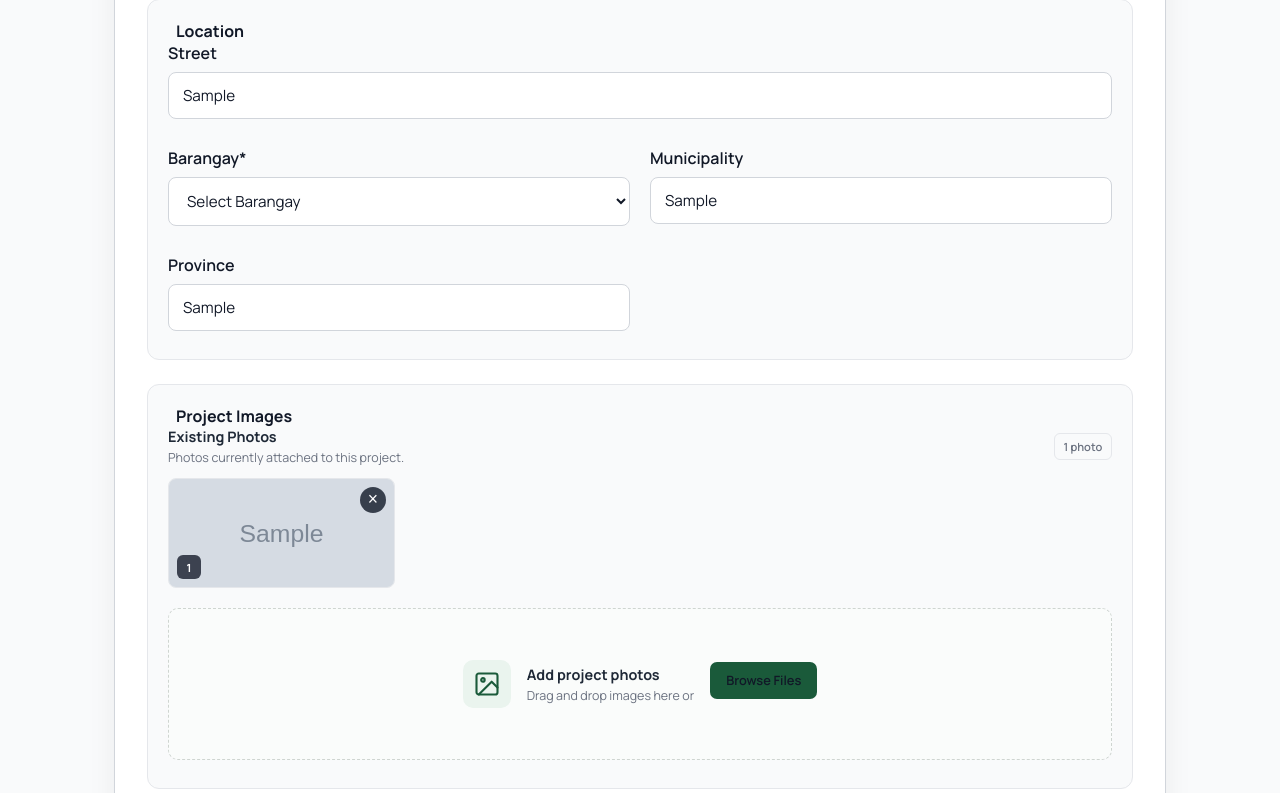
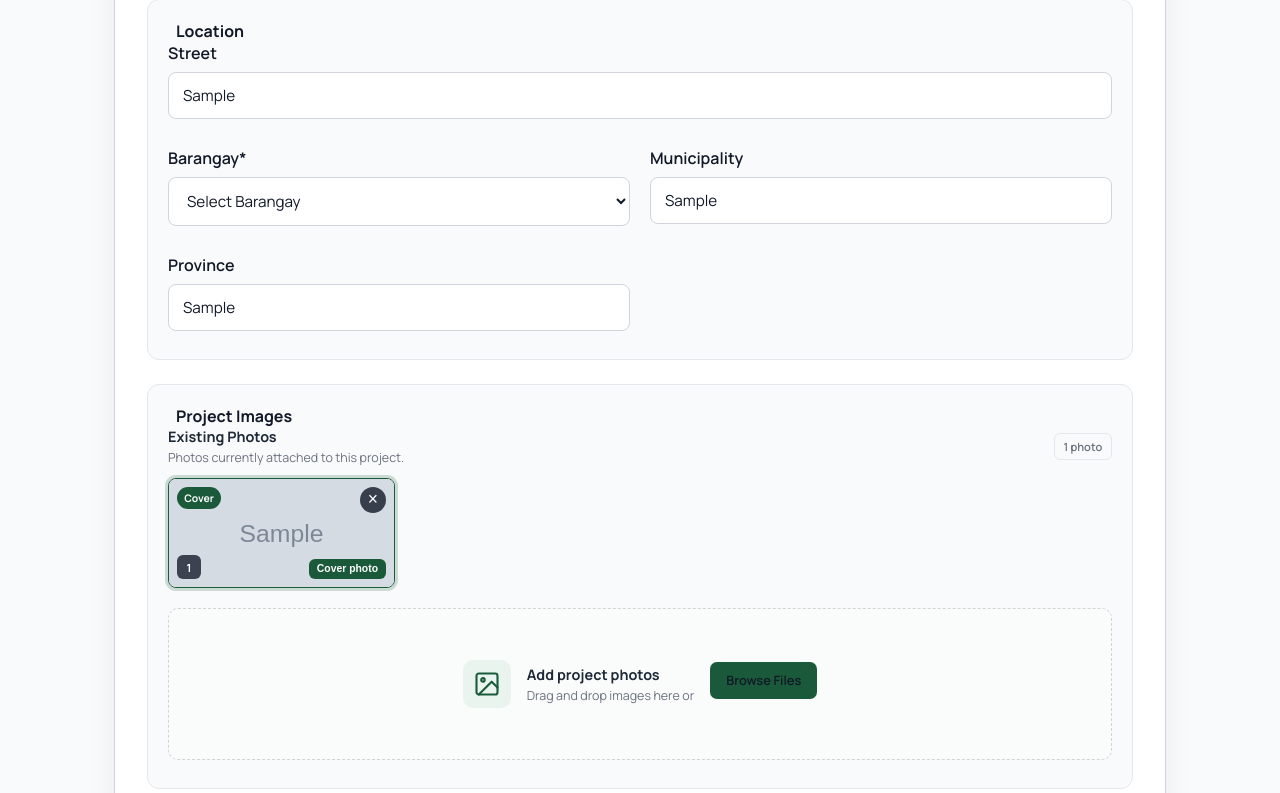
Before and after one commit to AboloftZeke/Gabaldon-Municipality-Project-Tracker, a Django app: page /mayor/dashboard/non-infrastructure/1/edit/ in a window 1280 px wide. Shown: the part 1211-2004 px from the top of the page. Run offline with Django 5.2, Linux system fonts and the light colour scheme; a user stored in the database is signed in; data comes from the database, SQL or seed files in the repository; tables that the repository leaves empty hold one stand-in row (values such as "Sample post"); grey boxes marked "Sample" are stand-in pictures; parts of the project's set-up code (start-up, migrations or seed data) failed here and were passed over.

Commit message:
Add selectable project cover photos

```diff
--- a/apps/non_infrastructure/forms.py
+++ b/apps/non_infrastructure/forms.py
@@ -93,6 +93,11 @@ class NonInfrastructureProjectForm(forms.Form):
         widget=forms.HiddenInput(),
     )
 
+    cover_image_selection = forms.CharField(
+        required=False,
+        widget=forms.HiddenInput(),
+    )
+
     def __init__(self, *args, **kwargs):
         self.instance = kwargs.pop('instance', None)
         super().__init__(*args, **kwargs)
@@ -108,7 +113,17 @@ class NonInfrastructureProjectForm(forms.Form):
         if self.instance is not None:
             normalized = self._resolve_instance(self.instance)
             if normalized is not None:
-                self.existing_images = list(normalized.project.images.order_by('-created_at'))
+                self.existing_images = list(
+                    normalized.project.images.order_by('-is_cover', '-created_at')
+                )
+                existing_cover = next(
+                    (image for image in self.existing_images if image.is_cover),
+                    self.existing_images[0] if self.existing_images else None,
+                )
+                if existing_cover:
+                    self.fields['cover_image_selection'].initial = (
+                        f'existing:{existing_cover.pk}'
+                    )
                 self.fields['non_infra_name'].initial = normalized.non_infra_name
                 self.fields['description'].initial = normalized.description
                 self.fields['non_infra_category'].initial = normalized.non_infra_category_id
@@ -124,8 +139,6 @@ class NonInfrastructureProjectForm(forms.Form):
                     self.fields['barangay'].initial = normalized.address.barangay
                     self.fields['municipality'].initial = normalized.address.municipality or 'Gabaldon'
                     self.fields['province'].initial = normalized.address.province or 'Nueva Ecija'
-                else:
-                    self.existing_images = []
 
     @staticmethod
     def _ensure_categories_exist():
@@ -170,6 +183,11 @@ class NonInfrastructureProjectForm(forms.Form):
 
     def _save_images(self, project):
 
+        cover_selection = self.cleaned_data.get(
+            'cover_image_selection',
+            '',
+        )
+
         images_to_delete = self.cleaned_data.get('images_to_delete', '')
 
         if images_to_delete:
@@ -206,15 +224,11 @@ class NonInfrastructureProjectForm(forms.Form):
                 uploaded_files = [raw_files]
 
 
-        # Nothing new was uploaded.
-        # Existing images have already been processed above.
-        if not uploaded_files:
-            return
-
-
         # =====================================================
         # Save new images
         # =====================================================
+
+        saved_images = []
 
         for upload in uploaded_files:
 
@@ -242,10 +256,35 @@ class NonInfrastructureProjectForm(forms.Form):
                 filename
             )
 
-            Project_Image.objects.create(
-                project=project,
-                image_url=file_url
+            saved_images.append(
+                Project_Image.objects.create(
+                    project=project,
+                    image_url=file_url,
+                )
             )
+
+        selected_cover = None
+
+        if cover_selection.startswith('existing:'):
+            image_id = cover_selection.removeprefix('existing:')
+            if image_id.isdigit():
+                selected_cover = project.images.filter(pk=int(image_id)).first()
+        elif cover_selection.startswith('new:'):
+            image_index = cover_selection.removeprefix('new:')
+            if image_index.isdigit():
+                index = int(image_index)
+                if 0 <= index < len(saved_images):
+                    selected_cover = saved_images[index]
+
+        if selected_cover is None:
+            selected_cover = (
+                project.images.filter(is_cover=True).first()
+                or project.images.order_by('-created_at').first()
+            )
+
+        project.images.update(is_cover=False)
+        if selected_cover:
+            project.images.filter(pk=selected_cover.pk).update(is_cover=True)
 
     def save(self, user=None, instance=None):
         data = self.cleaned_data
--- a/apps/non_infrastructure/views.py
+++ b/apps/non_infrastructure/views.py
@@ -192,7 +192,7 @@ class NonInfrastructureProjectDetailView(MayorsOfficeRequiredMixin, DetailView):
 
         if getattr(project, 'project', None):
             project_images = list(
-                project.project.images.order_by('-created_at')
+                project.project.images.order_by('-is_cover', '-created_at')
             )
 
         context['project_code'] = f'NINF-{compat_project.pk:05d}'
--- a/apps/system/gis_views.py
+++ b/apps/system/gis_views.py
@@ -212,13 +212,17 @@ def projects_geojson(request):
 
 @require_GET
 def project_photos(request, project_id):
-    photos = Project_Image.objects.filter(project_id=project_id).order_by("-created_at")
+    photos = Project_Image.objects.filter(project_id=project_id).order_by(
+        "-is_cover",
+        "-created_at",
+    )
 
     data = [
         {
             "id": p.project_image_id,
             "url": p.image_url,
             "caption": "",
+            "is_cover": p.is_cover,
         }
         for p in photos
         if p.image_url
--- a/static/css/templates/non_infrastructure/non_infrastructure_form.css
+++ b/static/css/templates/non_infrastructure/non_infrastructure_form.css
@@ -475,6 +475,50 @@
     object-fit: cover;
 }
 
+.existing-image.is-cover,
+.image-preview.is-cover {
+    border-color: #1a5a3a;
+    box-shadow: 0 0 0 3px rgba(26, 90, 58, 0.2);
+}
+
+.cover-photo-badge {
+    position: absolute;
+    top: 0.5rem;
+    left: 0.5rem;
+    display: none;
+    padding: 0.25rem 0.45rem;
+    border-radius: 999px;
+    background: #1a5a3a;
+    color: #ffffff;
+    font-size: 0.65rem;
+    font-weight: 700;
+    z-index: 2;
+}
+
+.is-cover .cover-photo-badge {
+    display: inline-flex;
+}
+
+.cover-image-select {
+    position: absolute;
+    right: 0.5rem;
+    bottom: 0.5rem;
+    padding: 0.3rem 0.5rem;
+    border: none;
+    border-radius: 6px;
+    background: rgba(17, 24, 39, 0.82);
+    color: #ffffff;
+    cursor: pointer;
+    font-size: 0.65rem;
+    font-weight: 700;
+    z-index: 2;
+}
+
+.cover-image-select:hover,
+.is-cover .cover-image-select {
+    background: #1a5a3a;
+}
+
 .existing-image-number {
     position: absolute;
 
--- a/templates/non_infrastructure/non_infrastructure_form.html
+++ b/templates/non_infrastructure/non_infrastructure_form.html
@@ -218,6 +218,7 @@
     <div class="form-group full-span">
 
         {{ form.images_to_delete }}
+        {{ form.cover_image_selection }}
 
 
         <!-- =================================================
@@ -261,8 +262,9 @@
 
                     {% for image in form.existing_images %}
 
-                        <div class="existing-image"
+                        <div class="existing-image{% if image.is_cover %} is-cover{% endif %}"
                         data-image-id="{{ image.pk }}"
+                        data-cover-value="existing:{{ image.pk }}"
                         >
 
                             <img
@@ -273,6 +275,16 @@
                             <div class="existing-image-number">
                                 {{ forloop.counter }}
                             </div>
+
+                        <span class="cover-photo-badge">Cover</span>
+
+                        <button
+                            type="button"
+                            class="cover-image-select"
+                            data-cover-value="existing:{{ image.pk }}"
+                        >
+                            {% if image.is_cover %}Cover photo{% else %}Set as cover{% endif %}
+                        </button>
 
                         <button
                             type="button"
@@ -498,6 +510,62 @@ document.addEventListener('DOMContentLoaded', function () {
         '{{ form.images_to_delete.id_for_label }}'
     );
 
+    const coverInput = document.getElementById(
+        '{{ form.cover_image_selection.id_for_label }}'
+    );
+
+    function updateCoverUI() {
+
+        if (!coverInput) {
+            return;
+        }
+
+        document.querySelectorAll('[data-cover-value]').forEach(function (element) {
+            const isCover = element.dataset.coverValue === coverInput.value;
+
+            if (element.classList.contains('existing-image') ||
+                element.classList.contains('image-preview')) {
+                element.classList.toggle('is-cover', isCover);
+            }
+
+            if (element.classList.contains('cover-image-select')) {
+                element.textContent = isCover ? 'Cover photo' : 'Set as cover';
+                element.setAttribute('aria-pressed', isCover ? 'true' : 'false');
+            }
+        });
+    }
+
+    function chooseFallbackCover() {
+
+        if (!coverInput || coverInput.value) {
+            updateCoverUI();
+            return;
+        }
+
+        const firstImage = document.querySelector(
+            '.existing-image[data-cover-value], .image-preview[data-cover-value]'
+        );
+
+        if (firstImage) {
+            coverInput.value = firstImage.dataset.coverValue;
+        }
+
+        updateCoverUI();
+    }
+
+    document.querySelectorAll(
+        '.existing-image .cover-image-select'
+    ).forEach(function (button) {
+        button.addEventListener('click', function () {
+            if (coverInput) {
+                coverInput.value = button.dataset.coverValue;
+                updateCoverUI();
+            }
+        });
+    });
+
+    chooseFallbackCover();
+
     const deleteButtons = document.querySelectorAll(
         '.existing-image-delete'
     );
@@ -535,6 +603,11 @@ document.addEventListener('DOMContentLoaded', function () {
             }
 
             imageCard.remove();
+
+            if (coverInput && coverInput.value === `existing:${imageId}`) {
+                coverInput.value = '';
+                chooseFallbackCover();
+            }
         });
 
     });
@@ -598,25 +671,27 @@ document.addEventListener('DOMContentLoaded', function () {
 
             const reader = new FileReader();
 
-            reader.onload = function (event) {
-
-                if (renderVersion !== previewRenderVersion) {
-                    return;
-                }
-
             const preview = document.createElement('div');
 
             preview.className = 'image-preview';
+            preview.dataset.coverValue = `new:${index}`;
 
             preview.innerHTML = `
-                    <img
-                        src="${event.target.result}"
-                        alt="Selected image ${index + 1}"
-                    >
+                <img alt="Selected image ${index + 1}">
 
                 <div class="image-preview-overlay">
                     <span>${index + 1}</span>
                 </div>
+
+                <span class="cover-photo-badge">Cover</span>
+
+                <button
+                    type="button"
+                    class="cover-image-select"
+                    data-cover-value="new:${index}"
+                >
+                    Set as cover
+                </button>
 
                 <button
                     type="button"
@@ -632,20 +707,57 @@ document.addEventListener('DOMContentLoaded', function () {
                 '.image-preview-delete'
             );
 
+            const coverButton = preview.querySelector(
+                '.cover-image-select'
+            );
+
+            coverButton.addEventListener('click', function () {
+                if (coverInput) {
+                    coverInput.value = `new:${index}`;
+                    updateCoverUI();
+                }
+            });
+
             removeButton.addEventListener('click', function () {
+                if (coverInput && coverInput.value.startsWith('new:')) {
+                    const coverIndex = Number(
+                        coverInput.value.replace('new:', '')
+                    );
+
+                    if (coverIndex === index) {
+                        coverInput.value = '';
+                    } else if (coverIndex > index) {
+                        coverInput.value = `new:${coverIndex - 1}`;
+                    }
+                }
+
                 selectedFiles.splice(index, 1);
                 syncSelectedFiles();
                 renderSelectedFiles();
             });
 
             previewGrid.appendChild(preview);
+
+            reader.onload = function (event) {
+
+                if (renderVersion !== previewRenderVersion) {
+                    return;
+                }
+
+                preview.querySelector('img').src = event.target.result;
             };
 
             reader.readAsDataURL(file);
         });
+
+        chooseFallbackCover();
     }
 
     input.addEventListener('change', function () {
+
+        if (coverInput && coverInput.value.startsWith('new:')) {
+            coverInput.value = '';
+        }
 
         selectedFiles = Array.from(input.files).filter(function (file) {
             return file.type.startsWith('image/');
```
Also changed, not shown: apps/infrastructure/views.py (+6 -3 lines), apps/non_infrastructure/tests.py (+22 -4 lines), apps/system/models.py (+24 -5 lines), apps/system/migrations/0023_project_image_cover.py (added). Lines whose indentation alone changed are shown as unchanged.
